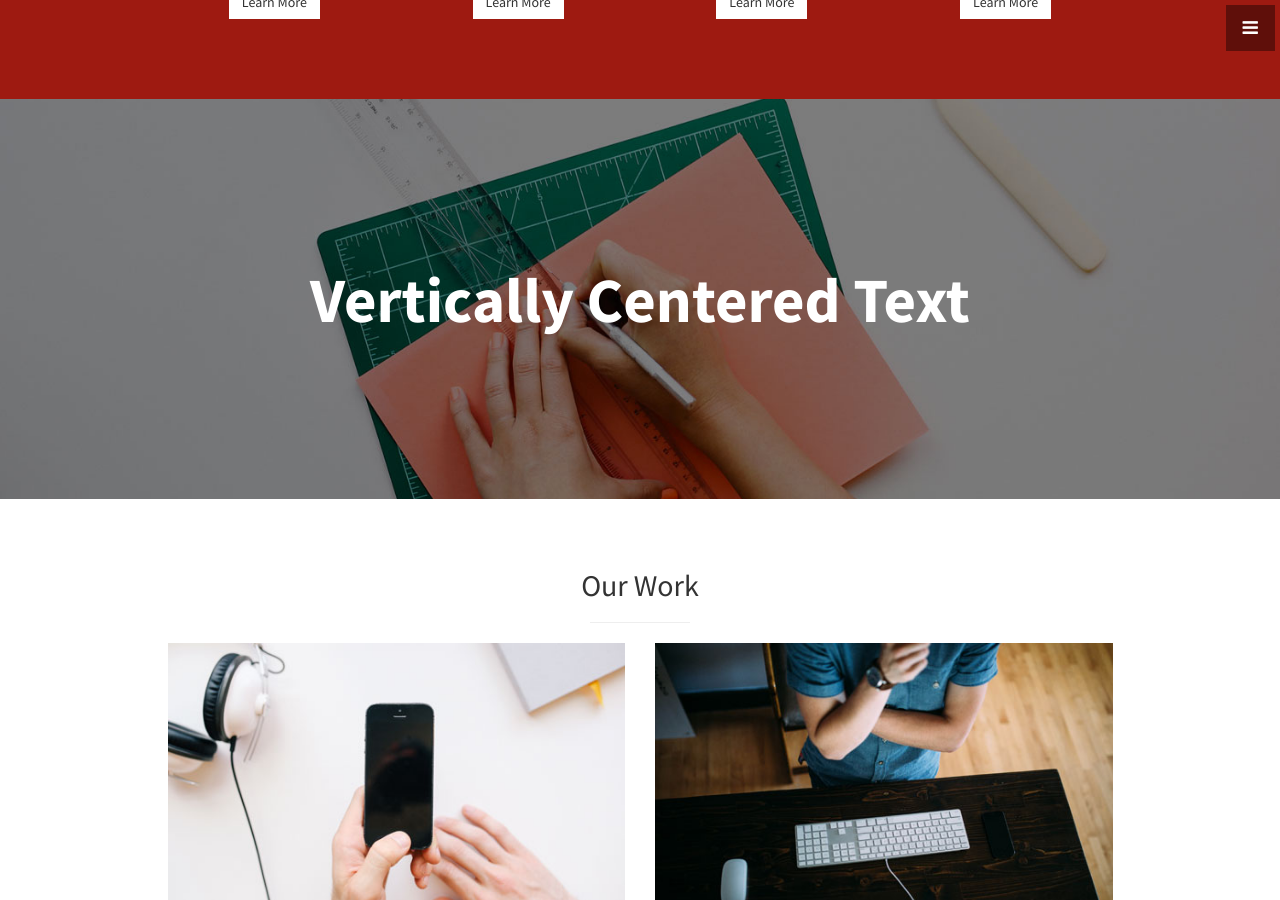
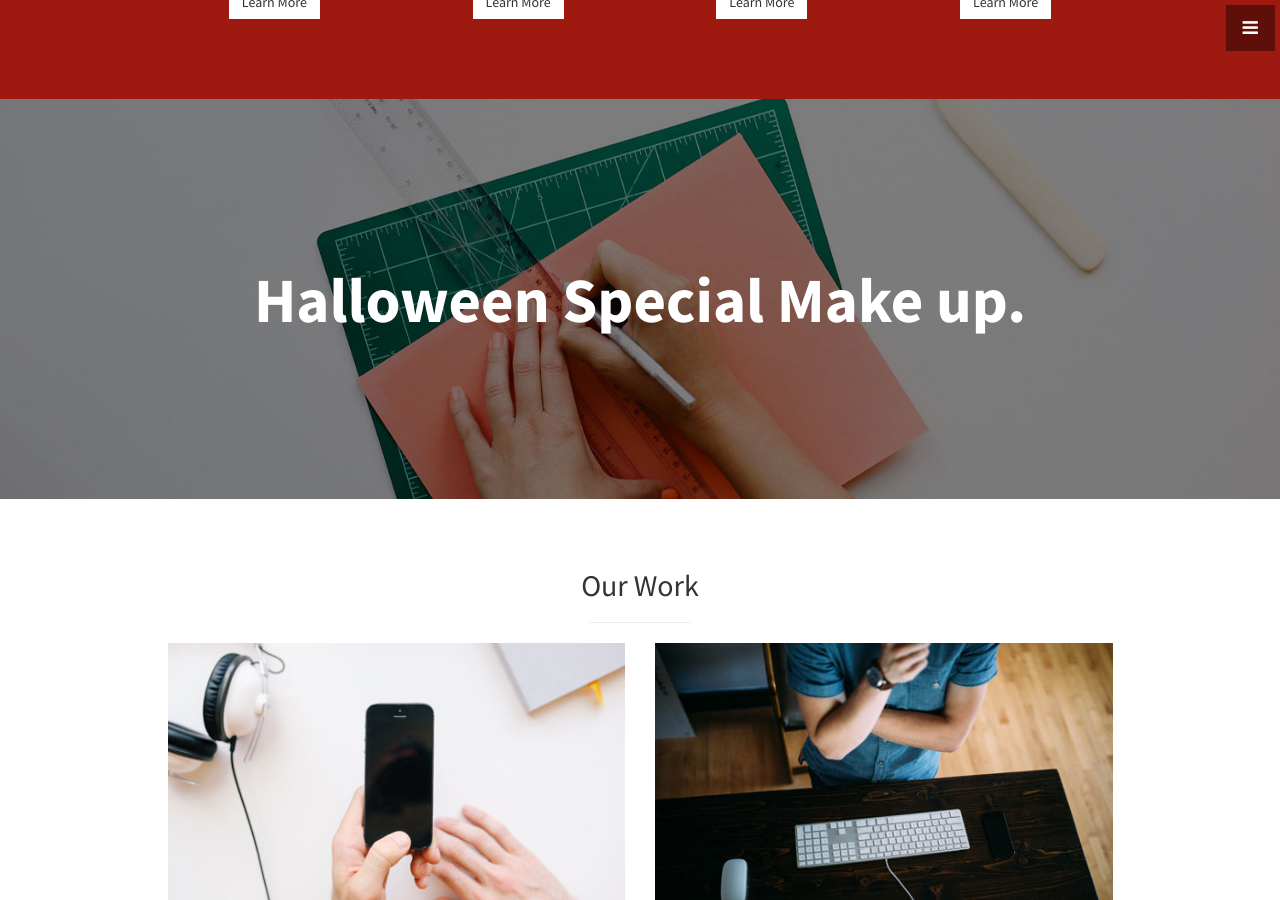
Before and after one commit to thesalonexpo/thesalonexpo.github.io, a Jekyll site: the page built from index.html, in a window 1280 px wide and 900 px high, scrolled down 1594 px. Built offline with Jekyll 4.4.1, drawn with Linux system fonts in a browser that asks for light colours.

Commit message:
Style changes

```diff
--- a/_config.yml
+++ b/_config.yml
@@ -13,6 +13,7 @@
 twitter_username: thesalonexpo
 github_username: thesalonexpo
 yelp_bizname: the-salon-expo-englewood
+instagram_username: thesalonexpo
 address:
   - line: 76 W Palisade Ave.
   - line: Englewood, New Jersey, 07631
--- a/_includes/callout.html
+++ b/_includes/callout.html
@@ -1,5 +1,5 @@
 <aside class="callout">
   <div class="text-vertical-center">
-    <h1>Vertically Centered Text</h1>
+    <h1>Halloween Special Make up.</h1>
   </div>
 </aside>
--- a/_includes/footer.html
+++ b/_includes/footer.html
@@ -23,7 +23,7 @@
             <a href="https://twitter.com/{{ site.twitter_username }}"><i class="fa fa-twitter fa-fw fa-3x"></i></a>
           </li>
           <li>
-            <a href="https://github.com/{{ site.github_username }}"><i class="fa fa-github fa-fw fa-3x"></i></a>
+            <a href="https://instagram.com/{{ site.instagram_username }}"><i class="fa fa-instagram fa-fw fa-3x"></i></a>
           </li>
           <li>
             <a href="https://www.yelp.com/biz/{{ site.yelp_bizname }}"><i class="fa fa-yelp fa-fw fa-3x"></i></a>
--- a/_includes/navigation.html
+++ b/_includes/navigation.html
@@ -3,7 +3,7 @@
   <ul class="sidebar-nav">
     <a id="menu-close" href="#" class="btn btn-light btn-lg pull-right toggle"><i class="fa fa-times"></i></a>
     <li class="sidebar-brand">
-      <a href="#top"  onclick = $("#menu-close").click(); >Start Bootstrap</a>
+      <a href="#top"  onclick = $("#menu-close").click(); >The Salon Expo</a>
     </li>
     <li>
       <a href="#top" onclick = $("#menu-close").click(); >Home</a>
```
